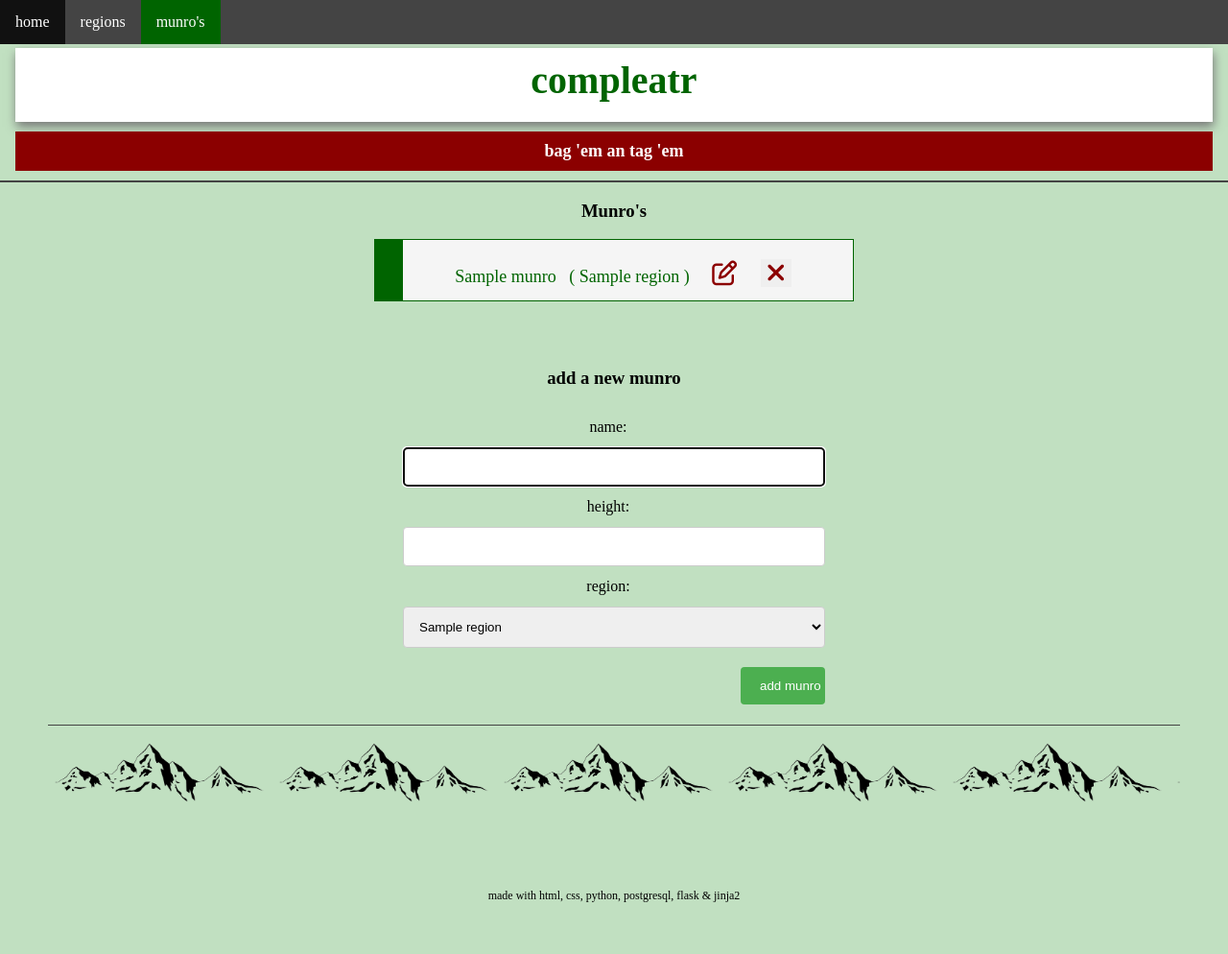
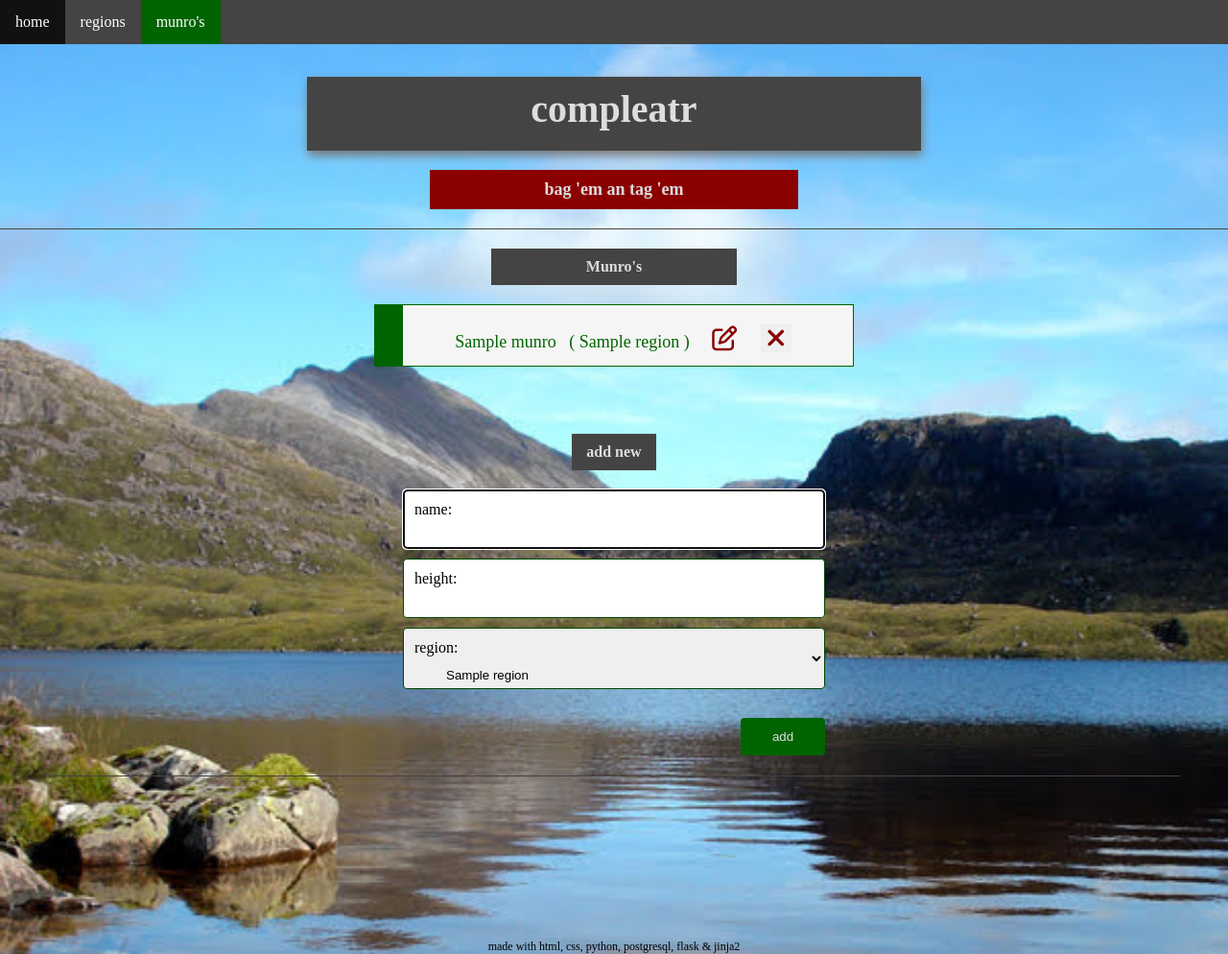
Before and after one commit to br1Pod/compleatr, a Flask app: page /munros in a window 1280 px wide. Shown: the whole page at 96% size. Before the commit the page ends 940 px from the top, so only its background shows below. Run offline with Flask 2, Linux system fonts and the light colour scheme; a database or web service that is not in the repository returns one stand-in record (values such as "Sample title"); some libraries are stand-ins or nearby versions.

Commit message:
css tidying. background added, form elements tidied

```diff
--- a/static/css/form.css
+++ b/static/css/form.css
@@ -6,20 +6,23 @@ form {
 
 input[type=text], select, textarea {
     width: 100%;
-    padding: 12px;
+    padding: 40px 40px 5px;
     border: 1px solid #ccc;
     border-radius: 4px;
     resize: vertical;
+    margin-bottom: 10px;
+    border: 1px solid #004600;
     }
 
 label {
-    padding: 12px 12px 12px 0;
+    padding: 12px;
     display: inline-block;
+    position:absolute;
 }
 
 input[type=submit] {
-    background-color: #4CAF50;
-    color: white;
+    background-color: #006400;
+    color: #ddd;
     padding: 12px 20px;
     border: none;
     border-radius: 4px;
@@ -29,7 +32,7 @@ input[type=submit] {
 }
 
 input[type=submit]:hover {
-    background-color: #45a049;
+    background-color: #444;
 }
 
 .container {
--- a/static/css/style.css
+++ b/static/css/style.css
@@ -5,7 +5,9 @@
 
 html {
     background-color: #c1e0c1;
-
+    background: url(/static/img/loch-an-eion.jpeg);
+    background-size: cover;
+    background-repeat: no-repeat;
 }
 
 .hidden {
@@ -17,7 +19,7 @@ body {
 }
 
 header{
-    border-bottom: 2px solid #444;
+    border-bottom: 1px solid #444;
 }
 
 header h1 {
@@ -33,6 +35,15 @@ article {
     text-align: center;
 }
 
+h3, h4 {
+    font-size: 16px;
+    color: #ddd;
+    text-align: center;
+    background-color: #444;
+    width: 20%;
+    margin: 20px auto 20px;
+    padding: 10px;
+}
 
 nav ul {
     list-style-type: none;
@@ -67,26 +78,26 @@ nav ul {
   }
 
   #branding {
-      margin: 50px 16px 0;
-      font-size: 40px;
-      color: darkgreen;
-      text-align: center;
-      background-color: white;
+    font-size: 40px;
+    color: #ddd;
+    text-align: center;
+    background-color: #444;
+    width: 50%;
+    margin: 80px auto 20px
   }
 
   #strapline {
-    margin: 10px 16px;
     font-size: 18px;
-    color: #fff;
+    color: #ddd;
     text-align: center;
     background: darkred;
-    padding-bottom:10px;
+    padding-bottom: 10px;
+    width: 30%;
+    margin: 0 auto 20px;
   }
 
   footer {
-    background: url('/static/img/mountains.png');
-    background-size: contain;
-    height:100px;
+    height:20px;
     text-align: center;
     font-size: 12px;
     padding-top: 90px;
--- a/templates/munros/index.html
+++ b/templates/munros/index.html
@@ -24,7 +24,7 @@
 </section>
 
     <form action="/munros" method="post">
-        <h3>add a new munro</h3>
+        <h4>add new</h4>
         <div>
             <label for="name">name:</label>
             <input type="text" id="name" name="name" required autofocus>
@@ -41,7 +41,7 @@
                 <option value="{{ region.id}}">{{ region.name }}</option>
                 {% endfor %}
             </select>
-            <input id = "submit" type="submit" value="add munro">
+            <input id = "submit" type="submit" value="add">
         </div>
 
 
--- a/templates/regions/index.html
+++ b/templates/regions/index.html
@@ -9,7 +9,7 @@
     {% for region in regions %}
         <li>
             {{region.name}} &nbsp;
-            <a href= "/regions/{{ region.id }}/edit" class="right">- edit this region</a> &nbsp;
+            <a href= "/regions/{{ region.id }}/edit" title="edit" class="right"><i class="fa fa-pencil-square-o fa-2x" aria-hidden="true" style="color:darkred"></i></a> &nbsp;
         </li>
         {% endfor %}
     </ul>
```
Also changed, not shown: static/img/loch-an-eion.jpeg (added), static/img/mountains.png (deleted).
